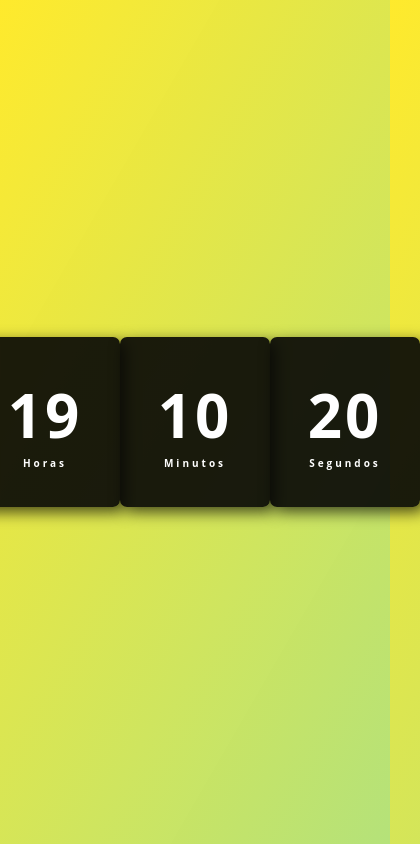
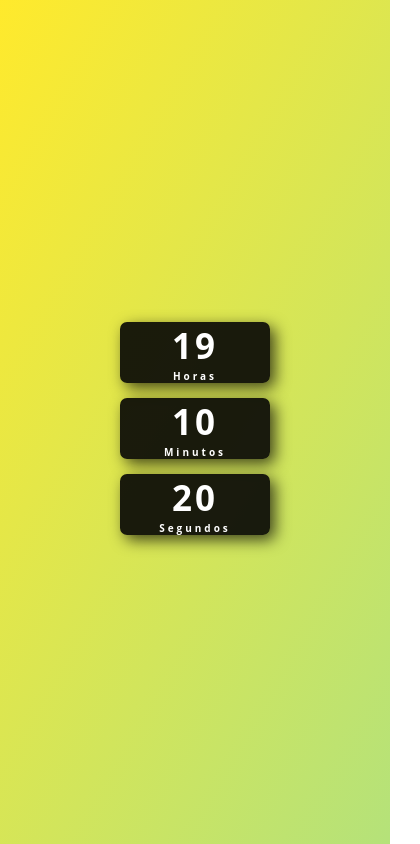
Before and after one commit to brinalramos/CLOCK, a plain HTML site: page index.html in a window 390 px wide. Shown: the whole page, 420 px wide, since content can reach past the window. Drawn offline with Linux system fonts and the light colour scheme.

Commit message:
Add files via upload

```diff
--- a/index.html
+++ b/index.html
@@ -4,7 +4,6 @@
     <meta charset="UTF-8">
     <meta name="viewport" content="width=device-width, initial-scale=1.0">
     <link rel="stylesheet" href="style.css">
-
 
     <title>Relógio Digital</title>
 </head>
@@ -26,80 +25,6 @@
         </div>
     </div>
 
-    <style>
-* {
-  margin: 0;
-  padding: 0;
-  font-family: 'Open Sans', sans-serif;
-}
-
-body{
-    height: 100vh;
-    background: linear-gradient(120deg, #ffe606d8, #a8dd63da);
-    display: flex;
-    align-items: center;
-    justify-content: center;
-}
-
-.relogio{
-display: flex ;
-align-items: center;
-justify-content: space-around;
-height: 200px;
-width: 500px;
-background: transparent;
-border-radius: 3px;
-box-shadow: 0px 8px 10px rgba(0, 0, 0, 0);
-}
-
-.relogio div {
-    height: 170px;
-    width: 150px;
-    display: flex;
-    flex-direction: column;
-    align-items: center;
-    justify-content: center;
-    color: #fff;
-    background: rgba(5, 5, 5, 0.9);
-    box-shadow: 5px 5px 15px rgba(0, 0, 0, .7);
-    border-radius: 7px ;
-    letter-spacing: 3px;
-}
-
-.relogio span{
-    font-weight: bolder;
-    font-size: 60px;
-}
-
-.relogio span.tempo {
-    font-size: 10px;
-}
-    </style>
-
-    <script>
-        const horas = document.getElementById('horas');
-const minutos = document.getElementById('minutos');
-const segundos = document.getElementById('segundos');
-
-const relogio = setInterval(function time(){
-    let dateToday = new Date();
-    let hr = dateToday.getHours();
-    let min = dateToday.getMinutes();
-    let s = dateToday.getSeconds();
-
-    if (hr < 10) hr = '0' + hr;
-
-    if (min < 10) min = '0' + hr;
-
-    if (s < 10) s = '0' + s;
-
-    horas.textContent = hr;
-    minutos.textContent = min;
-    segundos.textContent = s;
-
-})
-    </script>
-
 
 
 <script src="script.js"></script>
--- a/style.css
+++ b/style.css
@@ -46,3 +46,36 @@ box-shadow: 0px 8px 10px rgba(0, 0, 0, 0);
 .relogio span.tempo {
     font-size: 10px;
 }
+
+
+
+@media (max-width: 768px) {
+    .relogio {
+        gap: 20px;
+        padding: 15px;
+    }
+
+    #horas, #minutos, #segundos {
+        font-size: 40px;
+    }
+
+    .tempo {
+        font-size: 16px;
+    }
+}
+
+@media (max-width: 480px) {
+    .relogio {
+        flex-direction: column;
+        gap: 15px;
+        padding: 10px;
+    }
+
+    #horas, #minutos, #segundos {
+        font-size: 35px;
+    }
+
+    .tempo {
+        font-size: 14px;
+    }
+}
```
